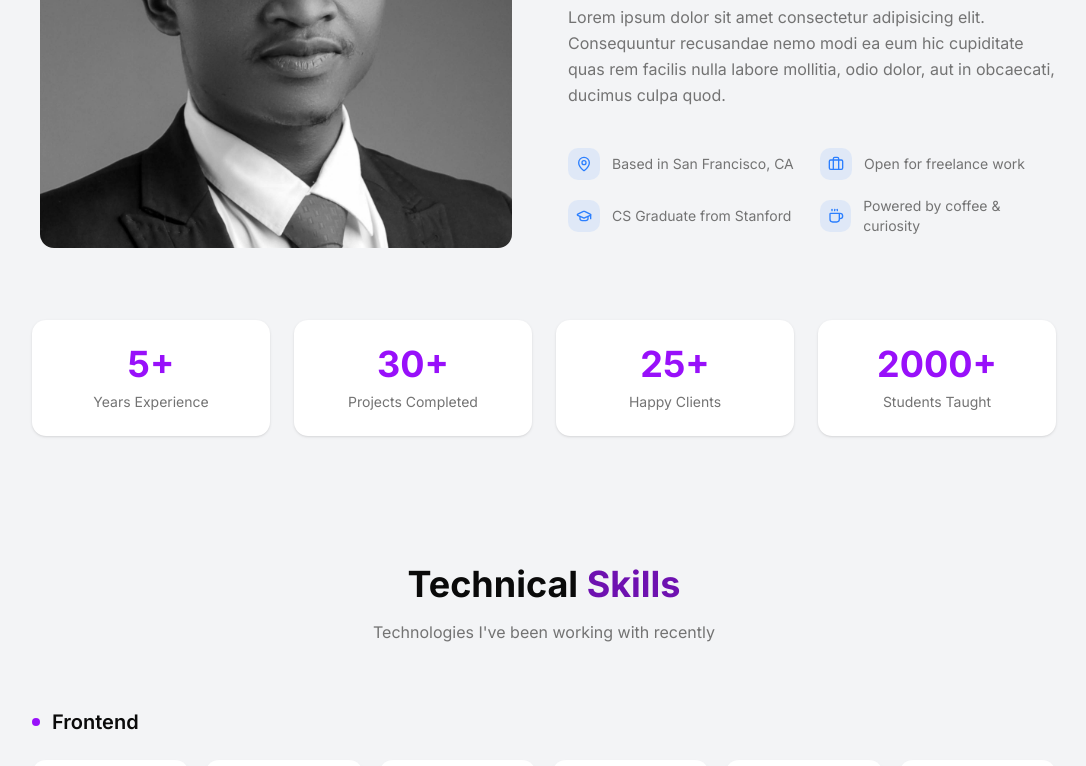
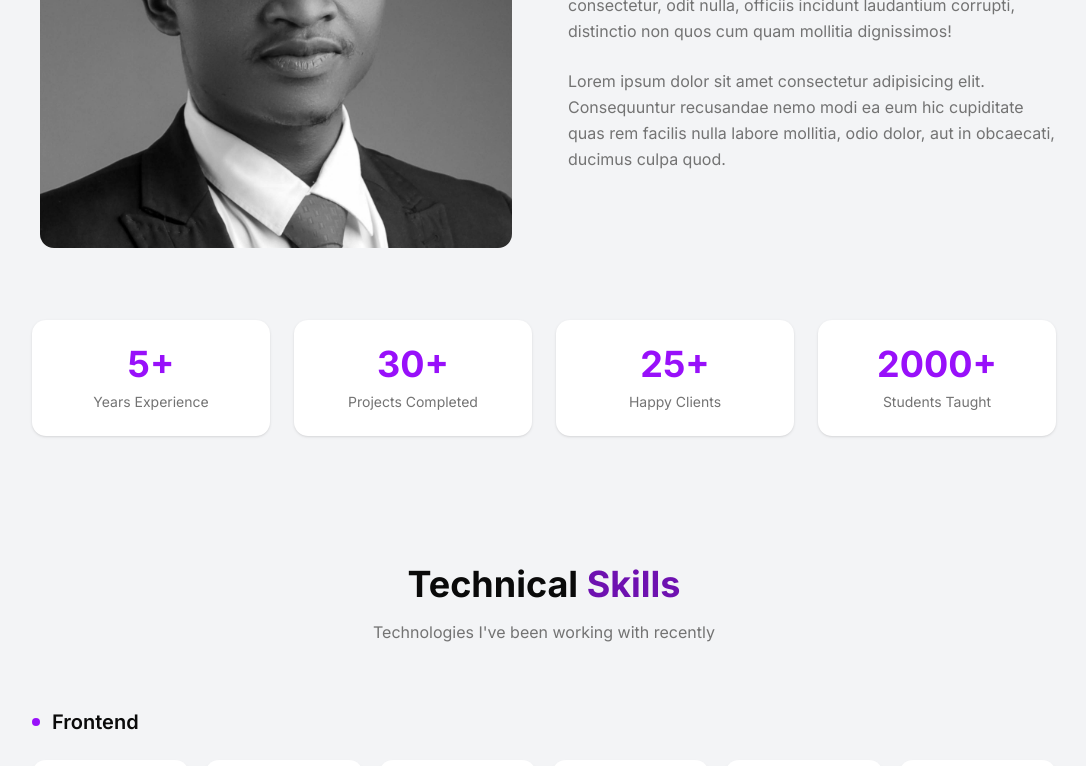
Before and after one commit to MarsIfeanyi/Mars-Ifeanyi-Portfolio, a Next.js app: page / in a window 1280 px wide. Shown: the part 1240-2006 px from the top of the page, without its empty margins (96-1182 px from the left). Built offline with nearby package versions, Linux system fonts and the light colour scheme.

Commit message:
Update file

```diff
--- a/components/Home/About/About.tsx
+++ b/components/Home/About/About.tsx
@@ -39,7 +39,7 @@
       </p>
 
       {/* Highlights */}
-      <div className='grid grid-cols-1 sm:grid-cols-2 gap-4 pt-4' >
+      {/* <div className='grid grid-cols-1 sm:grid-cols-2 gap-4 pt-4' >
         {
           highlights.map((item) => {
             return (
@@ -57,7 +57,7 @@
             )
           })
         }
-      </div>
+      </div> */}
     </div>
   </div>
 {/* Stats */}
```
